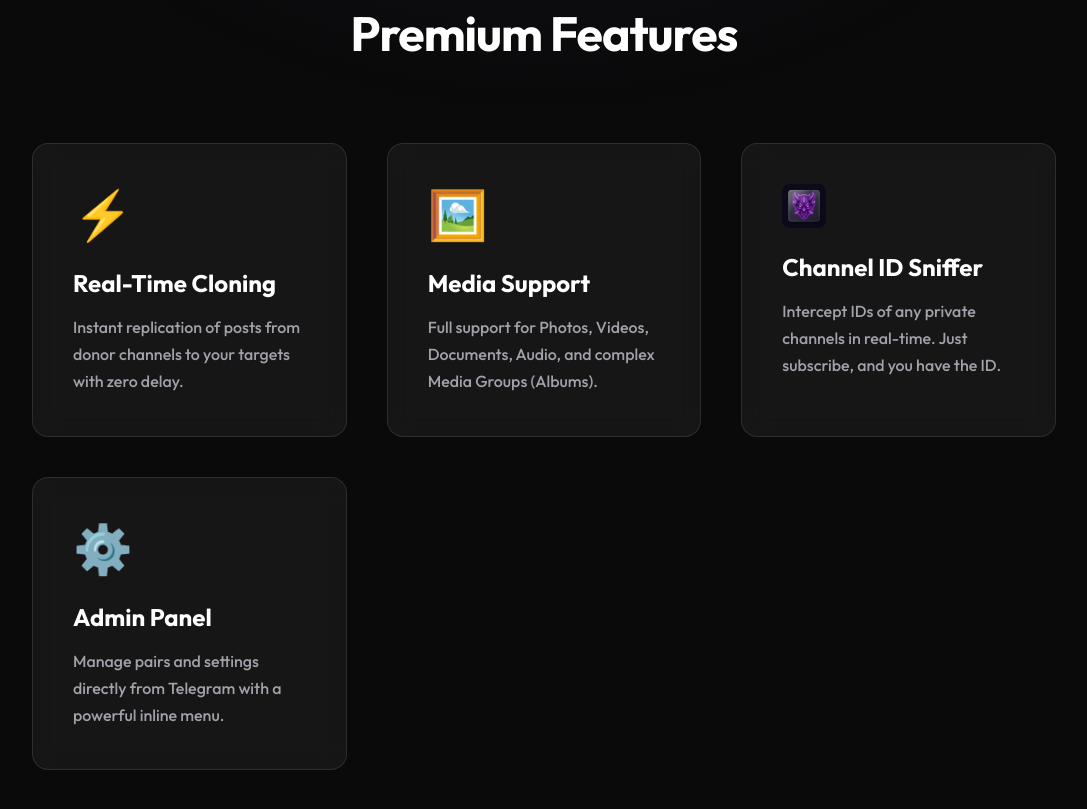
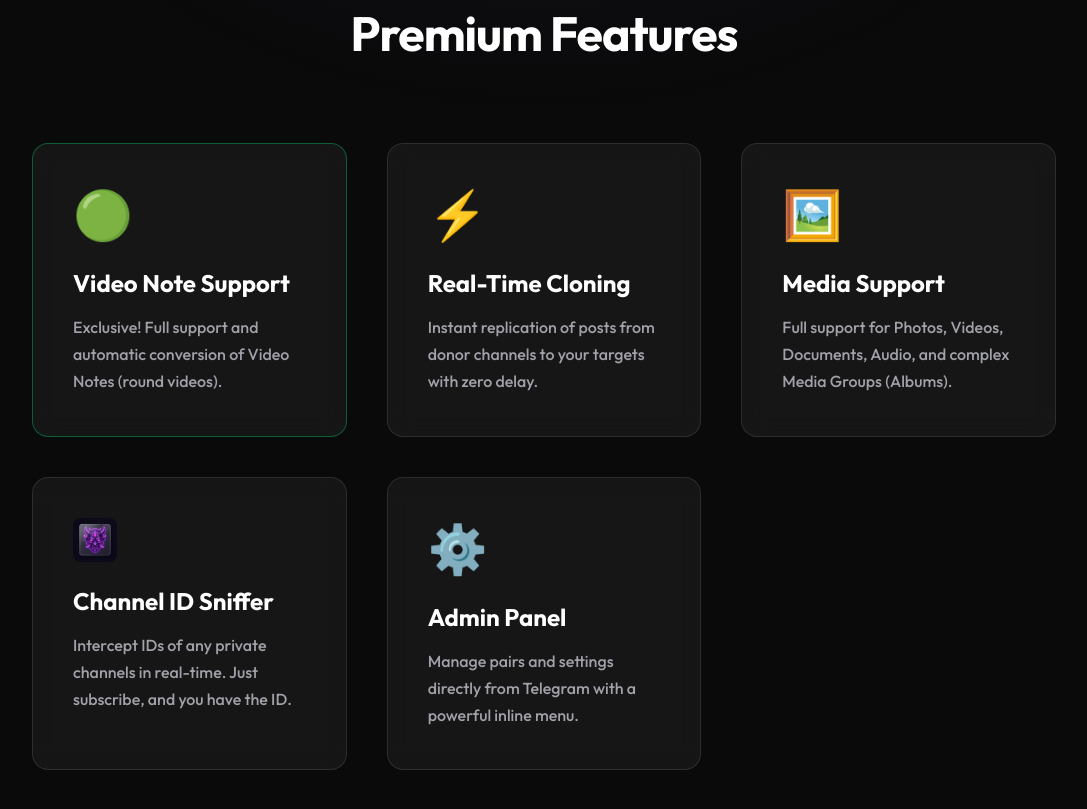
Before and after one commit to JekaPRO1337/ContentScraper, a website built with Vite: page website/en/index.html in a window 1280 px wide. Shown: the part 1036-1845 px from the top of the page, without its empty margins (96-1183 px from the left). Built offline with nearby package versions, Linux system fonts and the light colour scheme.

```diff
--- a/website/en/index.html
+++ b/website/en/index.html
@@ -66,6 +66,11 @@
         <section id="features" class="features">
             <h2>Premium Features</h2>
             <div class="grid">
+                <div class="card glass special-feature" style="border: 1px solid rgba(0, 255, 136, 0.3);">
+                    <div class="icon">🟢</div>
+                    <h3>Video Note Support</h3>
+                    <p>Exclusive! Full support and automatic conversion of Video Notes (round videos).</p>
+                </div>
                 <div class="card glass">
                     <div class="icon">⚡</div>
                     <h3>Real-Time Cloning</h3>
```
